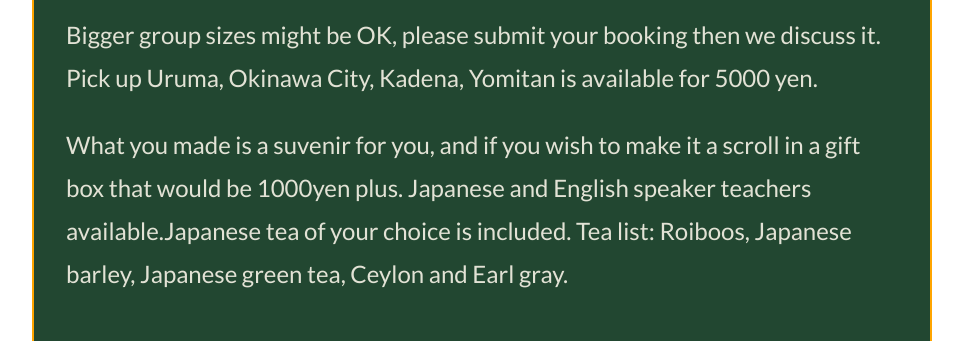
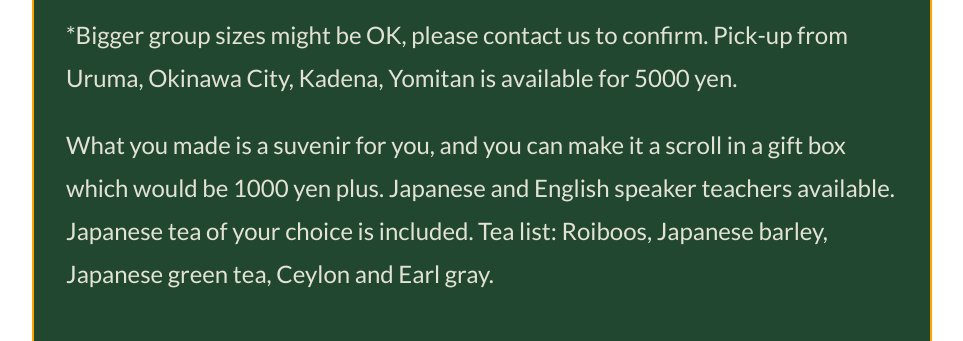
Before and after one commit to katsu-rap/Ohlala-tour, a plain HTML site: page tour4.html in a window 1280 px wide. Shown: the part 1366-1707 px from the top of the page, without its empty margins (158-1121 px from the left). Drawn offline with nearby package versions, Linux system fonts and the light colour scheme.

Commit message:
spelling mistakes corr

```diff
--- a/tour4.html
+++ b/tour4.html
@@ -284,11 +284,11 @@
       <li>Duration: 1-1.5 hour</li>
       <li>Location: Cafés, beaches, hotels, it will depend on the day</li>
     </ul>
-    <p style="margin: 1rem 0  1.5rem;"> Bigger group sizes might be OK, please submit your booking then we discuss it.
-      Pick up Uruma, Okinawa City, Kadena, Yomitan is available for 5000 yen.</p>
+    <p style="margin: 1rem 0  1.5rem;"> *Bigger group sizes might be OK, please contact us to confirm.
+      Pick-up from Uruma, Okinawa City, Kadena, Yomitan is available for 5000 yen.</p>
 
-    <p> What you made is a suvenir for you, and if you wish to make it a scroll in a gift box that would be 1000yen plus.
-      Japanese and English speaker teachers available.Japanese tea of your choice is included.
+    <p> What you made is a suvenir for you, and you can make it a scroll in a gift box which would be 1000 yen plus.
+      Japanese and English speaker teachers available. Japanese tea of your choice is included.
       Tea list: Roiboos, Japanese barley, Japanese green tea, Ceylon and Earl gray.
     </p>
 
```
